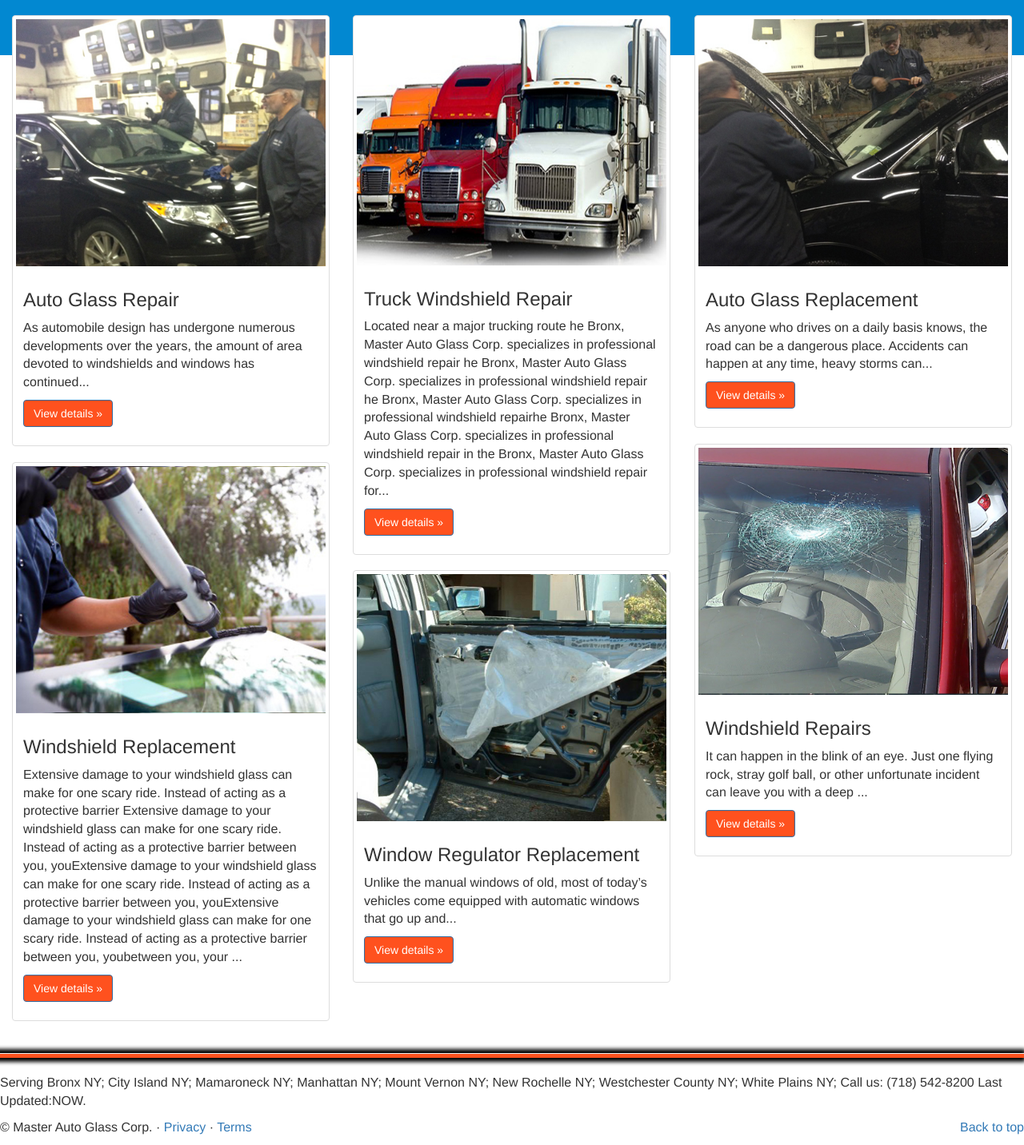
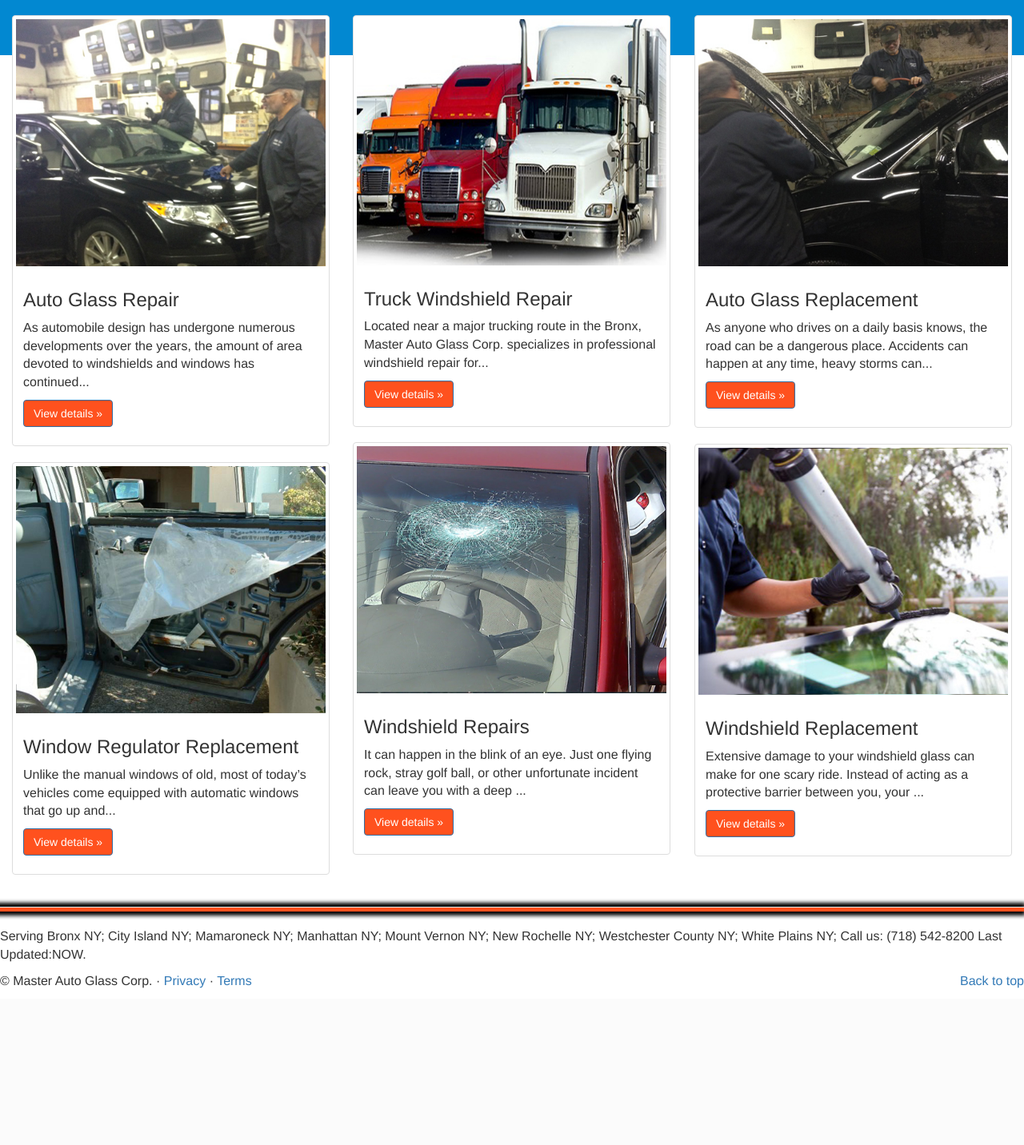
Before and after one commit to david97ly/glass1.2, a Django app: template glass/templates/servicios.html in a window 1280 px wide. Shown: the part 55-1487 px from the top of the page at 80% size. After the commit the page ends 1291 px from the top, so only its background shows below. Run offline with Django 3.2, Linux system fonts and the light colour scheme; the template is opened without the code that fills it, so the values that code supplies are empty; parts of the project's set-up code (start-up, migrations or seed data) failed here and were passed over; some libraries are stand-ins or nearby versions.

Commit message:
hoy si se;ores

```diff
--- a/glass/templates/servicios.html
+++ b/glass/templates/servicios.html
@@ -87,7 +87,7 @@
            <img   id="imgs"  class="img-responsive img-service" src="/static/imagenes/info/Truck-Windshield-Repair1.jpg" alt="...">
            <div class="caption">
              <h3>Truck Windshield Repair</h3>
-             <p>Located near a major trucking route he Bronx, Master Auto Glass Corp. specializes in professional windshield repair he Bronx, Master Auto Glass Corp. specializes in professional windshield repair he Bronx, Master Auto Glass Corp. specializes in professional windshield repairhe Bronx, Master Auto Glass Corp. specializes in professional windshield repair in the Bronx, Master Auto Glass Corp. specializes in professional windshield repair for...</p>
+             <p>Located near a major trucking route in the Bronx, Master Auto Glass Corp. specializes in professional windshield repair for...</p>
              <p><a href="{% url "detalleservice" 2 %}"  class="btn btn-primary" role="button">View details &raquo;</a> </p>
            </div>
          </div>
@@ -123,7 +123,7 @@
            <img  id="imgs" class="img-responsive img-service" src="/static/imagenes/info/Windshield-Replacement.jpg" alt="...">
            <div class="caption">
              <h3>Windshield Replacement</h3>
-             <p>Extensive damage to  your windshield glass can make for one scary ride. Instead of acting as a protective barrier Extensive damage to  your windshield glass can make for one scary ride. Instead of acting as a protective barrier between you, youExtensive damage to  your windshield glass can make for one scary ride. Instead of acting as a protective barrier between you, youExtensive damage to  your windshield glass can make for one scary ride. Instead of acting as a protective barrier between you, youbetween you, your ...</p>
+             <p>Extensive damage to your windshield glass can make for one scary ride. Instead of acting as a protective barrier between you, your ...</p>
              <p><a href="{% url "detalleservice" 5 %}"  class="btn btn-primary" role="button">View details &raquo;</a> </p>
            </div>
          </div>
```
